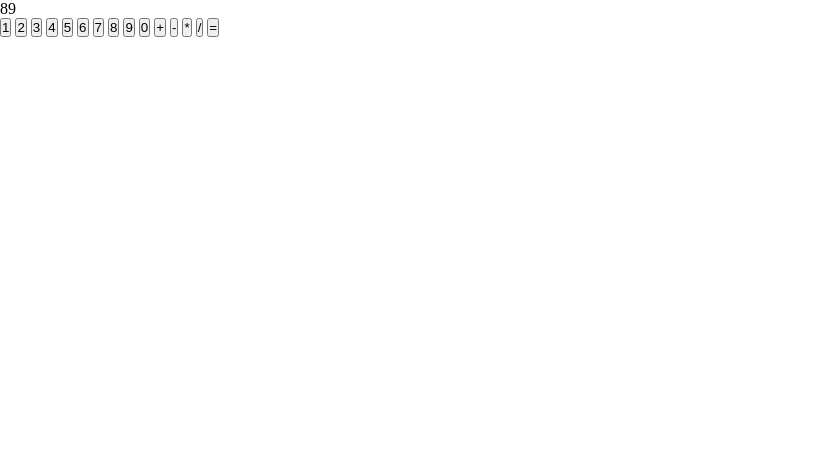
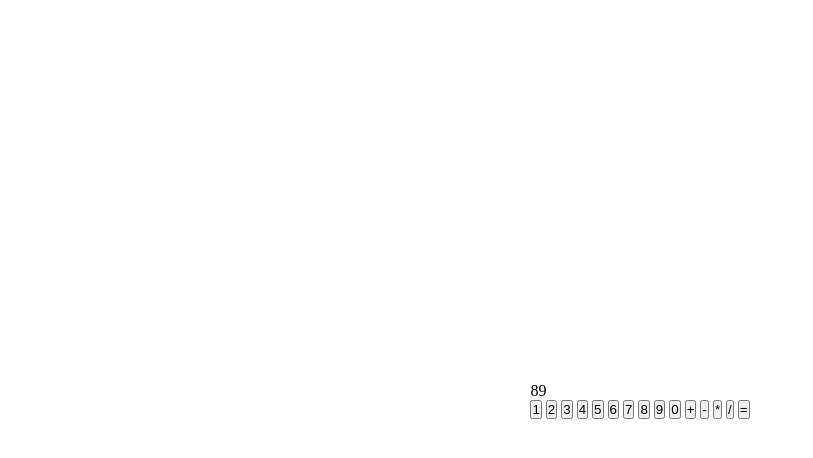
Before and after one commit to Robert4361/Calculator, a plain HTML site: page index.html in a window 1280 px wide. Shown: the whole page, without its empty margins (0-813 px from the left). Drawn offline with Linux system fonts and the light colour scheme.

Commit message:
Add site layout

```diff
--- a/css/style.css
+++ b/css/style.css
@@ -4,8 +4,13 @@
 }
 html{
   font-size: 62.5%;
+  height: 100%;
 }
 body{
   box-sizing: border-box;
   font-size: 1.6rem;
+  display: flex;
+  align-items: center;
+  justify-content: center;
+  min-height: 100%;
 }
```
